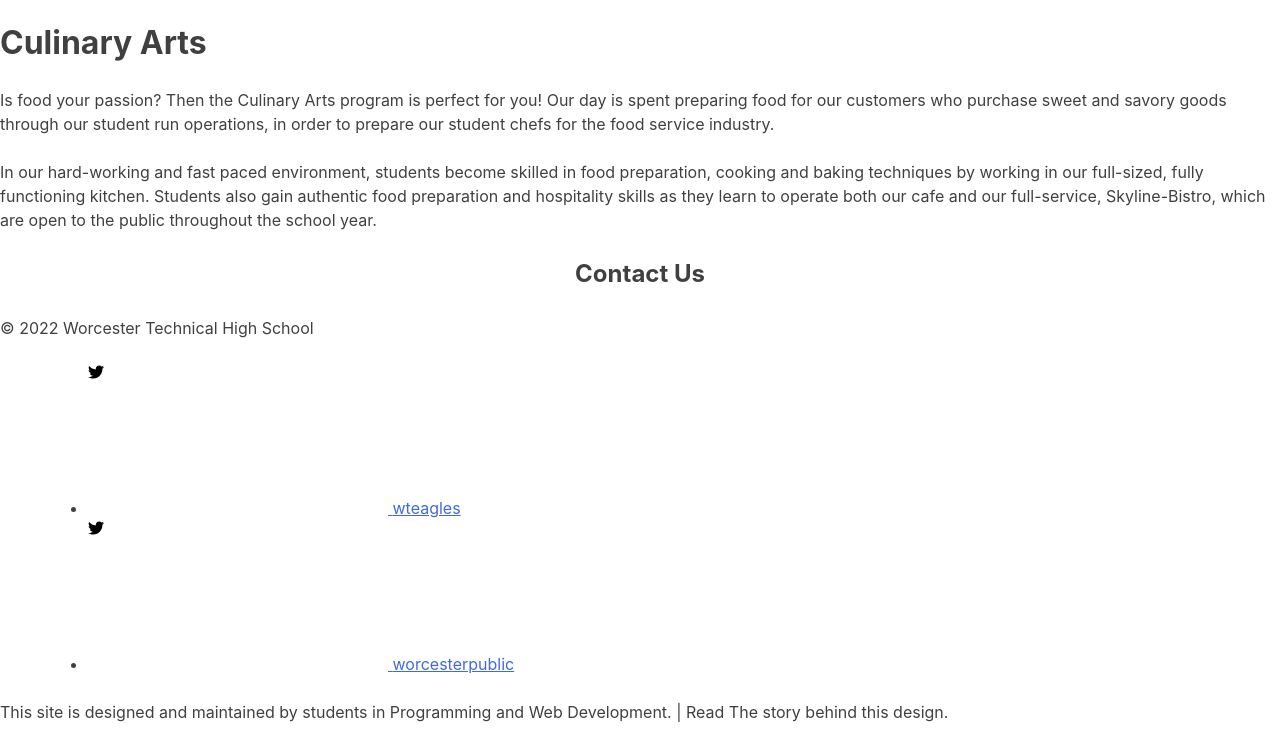
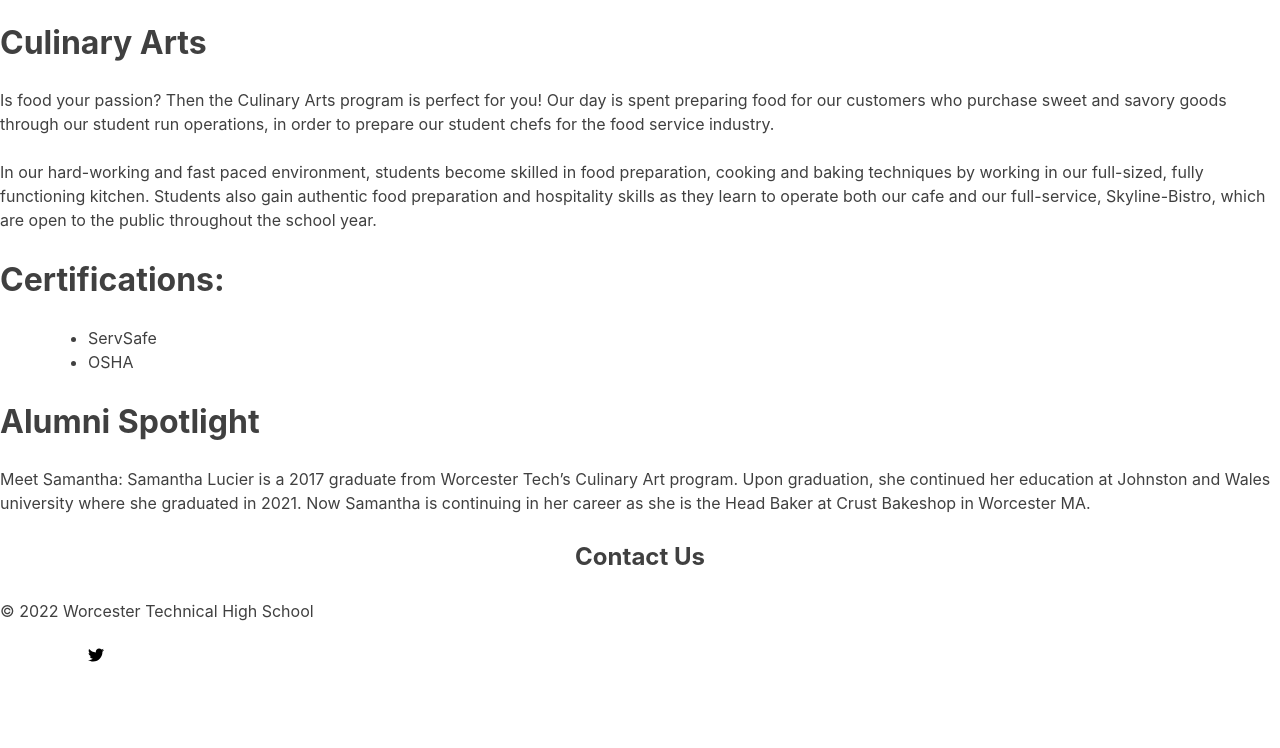
Before and after one commit to worcestertechnicalhighschool/techhigh.us, a Jekyll site: the page built from _itbs_academy/culinary-arts.markdown, in a window 1280 px wide and 900 px high, scrolled down 677 px, cut to the strip 0-748 px from the top of the window. Built offline with Jekyll 4.4.1, drawn with Linux system fonts in a browser that asks for light colours.

Commit message:
added certs and the alumni spotlight for culinary

```diff
--- a/_itbs_academy/culinary-arts.markdown
+++ b/_itbs_academy/culinary-arts.markdown
@@ -8,4 +8,12 @@
 
 In our hard-working and fast paced environment, students become skilled in food preparation, cooking and baking techniques by working in our full-sized, fully functioning kitchen. Students also gain authentic food preparation and hospitality skills as they learn to operate both our cafe and our full-service, Skyline-Bistro, which are open to the public throughout the school year.
 
+# Certifications:
+- ServSafe
+- OSHA
+
+# Alumni Spotlight
+Meet Samantha: Samantha Lucier is a 2017 graduate from Worcester Tech’s Culinary Art program. Upon graduation, she continued her education at Johnston and Wales university where she graduated in 2021. Now Samantha is continuing in her career as she is the  Head Baker at Crust Bakeshop in Worcester MA.
+
+
 <h2 align="center">Contact Us</h2>
```
